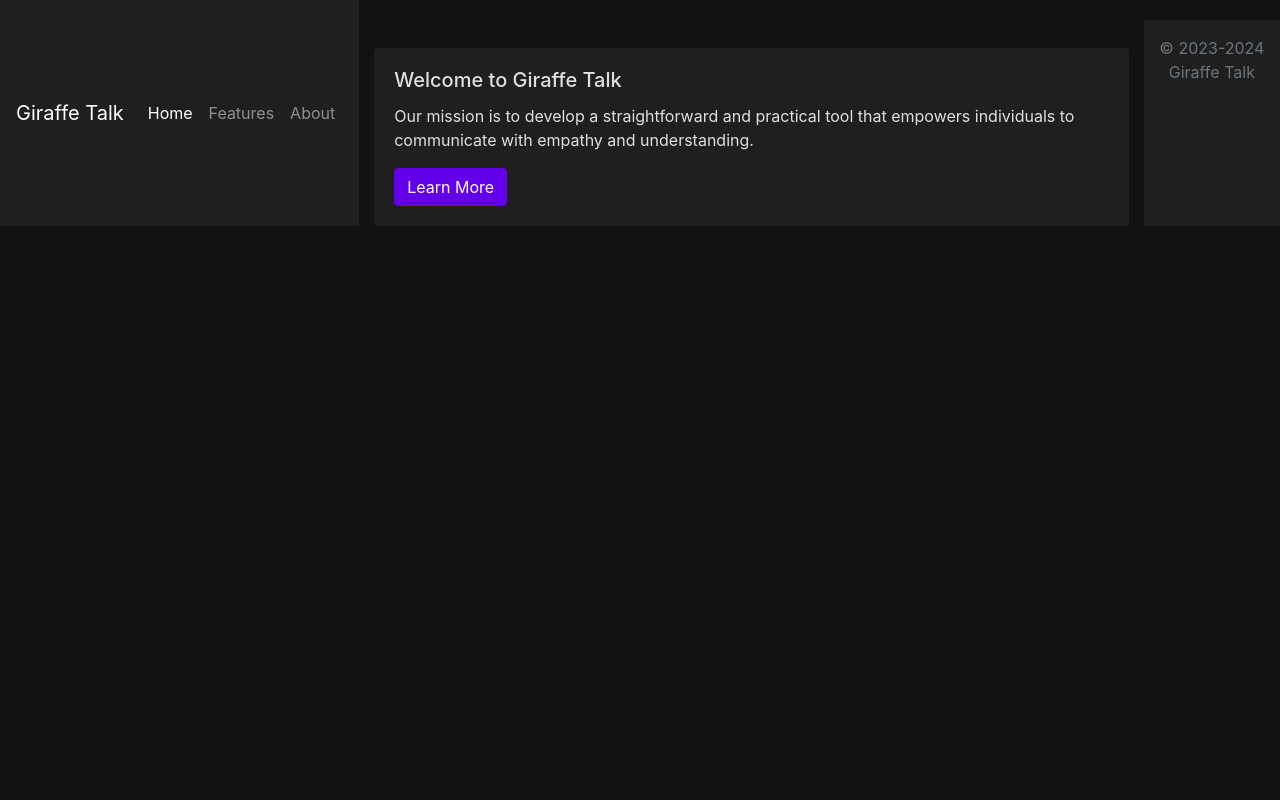
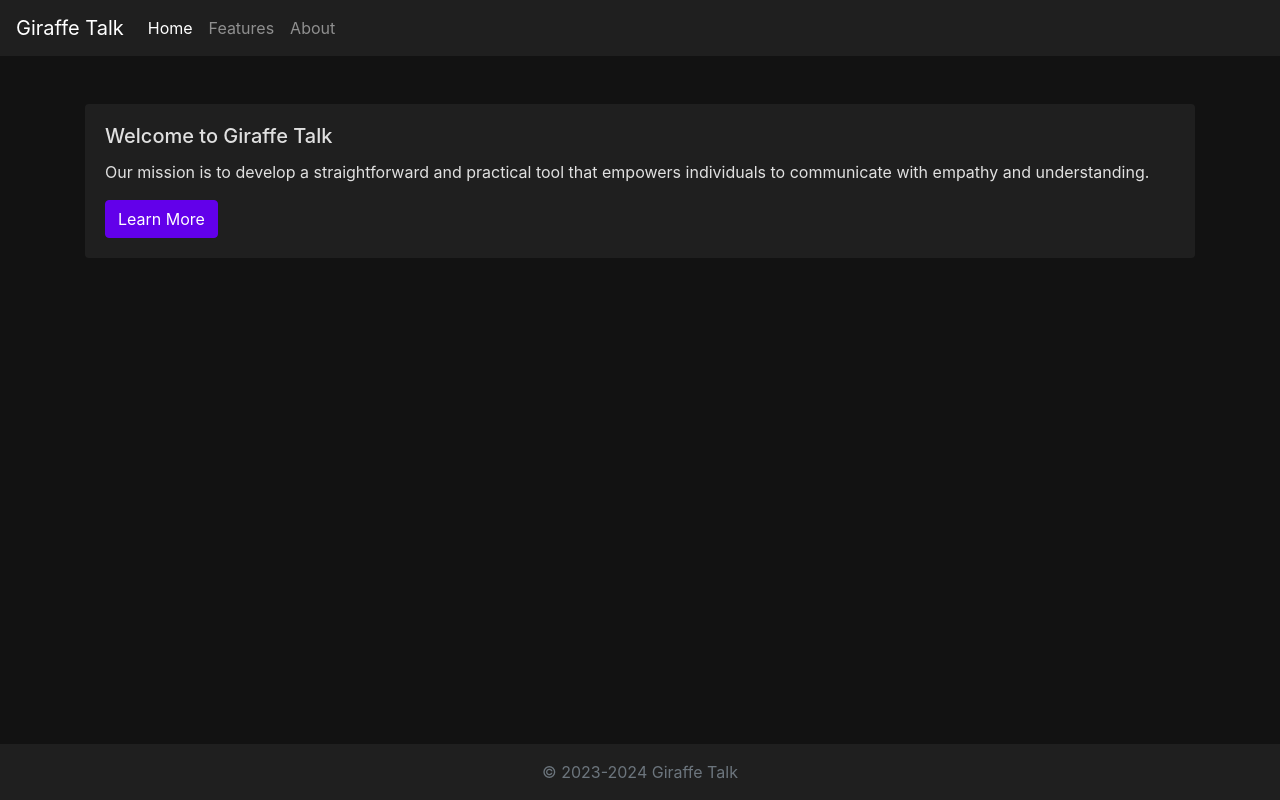
Before and after one commit to rpurinton/nvc-tool, a PHP site: page / in a window 1280 px wide. Run offline with PHP 8.4, Linux system fonts and the light colour scheme; some libraries are stand-ins or nearby versions.

Commit message:
Update index.php

```diff
--- a/index.php
+++ b/index.php
@@ -26,10 +26,22 @@
     <link href="https://cdn.materialdesignicons.com/5.4.55/css/materialdesignicons.min.css" rel="stylesheet">
     <!-- Custom CSS for Dark Mode -->
     <style>
+        html,
         body {
+            scroll-behavior: smooth;
+            height: 100%;
+        }
+
+        body {
+
             background-color: #121212;
             color: #e0e0e0;
             display: flex;
+            flex-direction: column;
+            align-content: space-around;
+            justify-content: space-evenly;
+            align-items: stretch;
+            flex-wrap: nowrap;
         }
 
         .navbar,
@@ -100,7 +112,7 @@
             </div>
         </div>
     </div>
-
+    <!-- Blank Space -->
     <div class="spacer"></div>
 
     <!-- Example Footer -->
```
